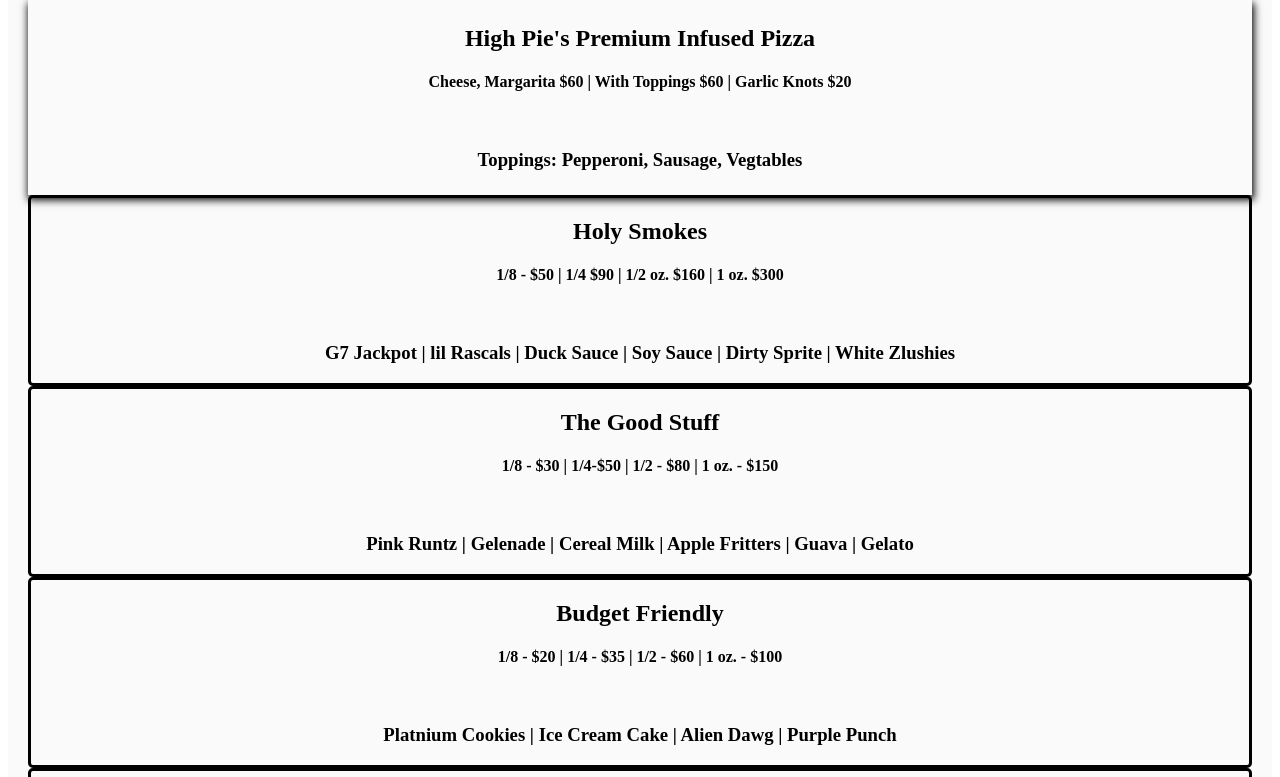
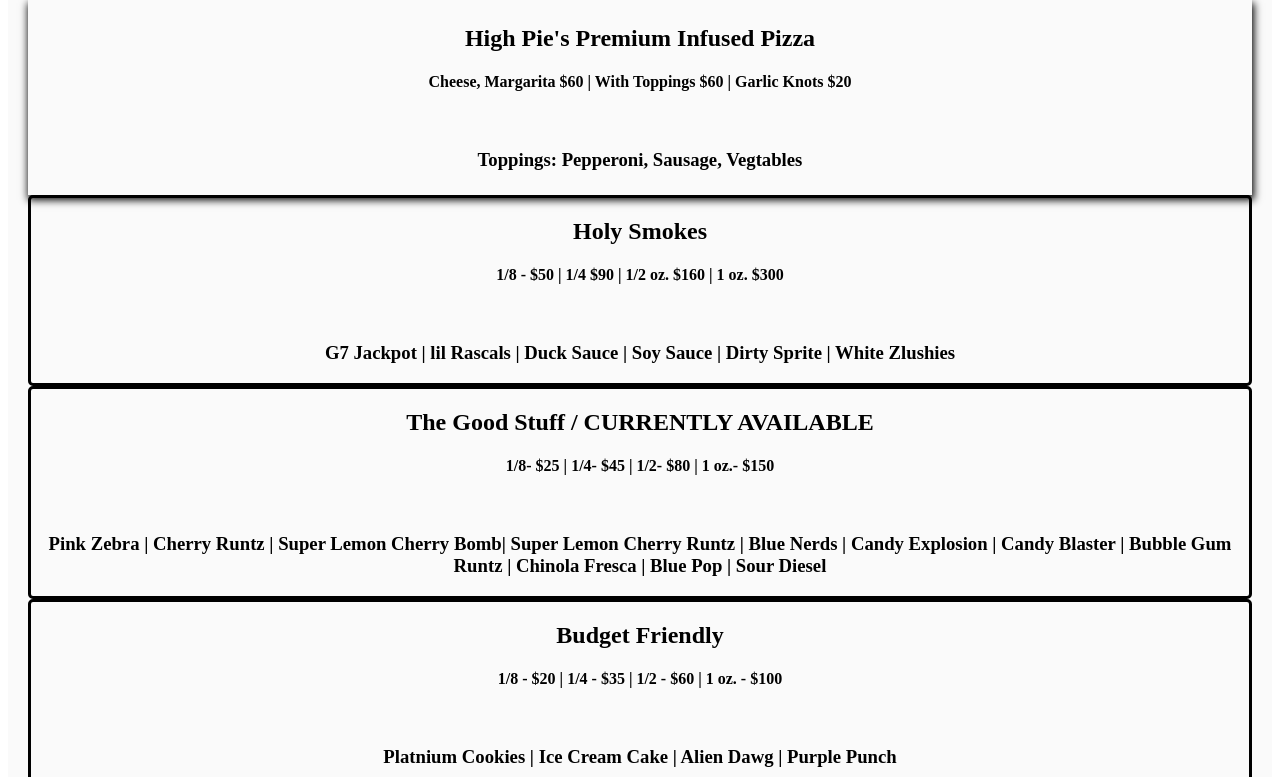
Before and after one commit to Bklyn-High/society, a plain HTML site: page index.html in a window 1280 px wide. Shown: the part 402-1179 px from the top of the page. Drawn offline with Linux system fonts and the light colour scheme.

Commit message:
Update index.html
added strains to good stuff

```diff
--- a/index.html
+++ b/index.html
@@ -49,12 +49,13 @@
         </h3>
       </div>
       <div class="hrs" id="tgs">
-        <h2>The Good Stuff</h2>
-        <h4>1/8 - $30 | 1/4-$50 | 1/2 - $80 | 1 oz. - $150</h4>
+        <h2>The Good Stuff / CURRENTLY AVAILABLE</h2>
+        <h4>1/8- $25 | 1/4- $45 | 1/2- $80 | 1 oz.- $150</h4>
         <br />
         <h3>
-          Pink Runtz | Gelenade | Cereal Milk | Apple Fritters | Guava | Gelato
-        </h3>
+           Pink Zebra | Cherry Runtz | Super Lemon Cherry Bomb| Super Lemon
+          Cherry Runtz | Blue Nerds | Candy Explosion | Candy Blaster | Bubble
+          Gum Runtz | Chinola Fresca | Blue Pop | Sour Diesel        </h3>
       </div>
       <div class="hrs" id="bf">
         <h2>Budget Friendly</h2>
```
